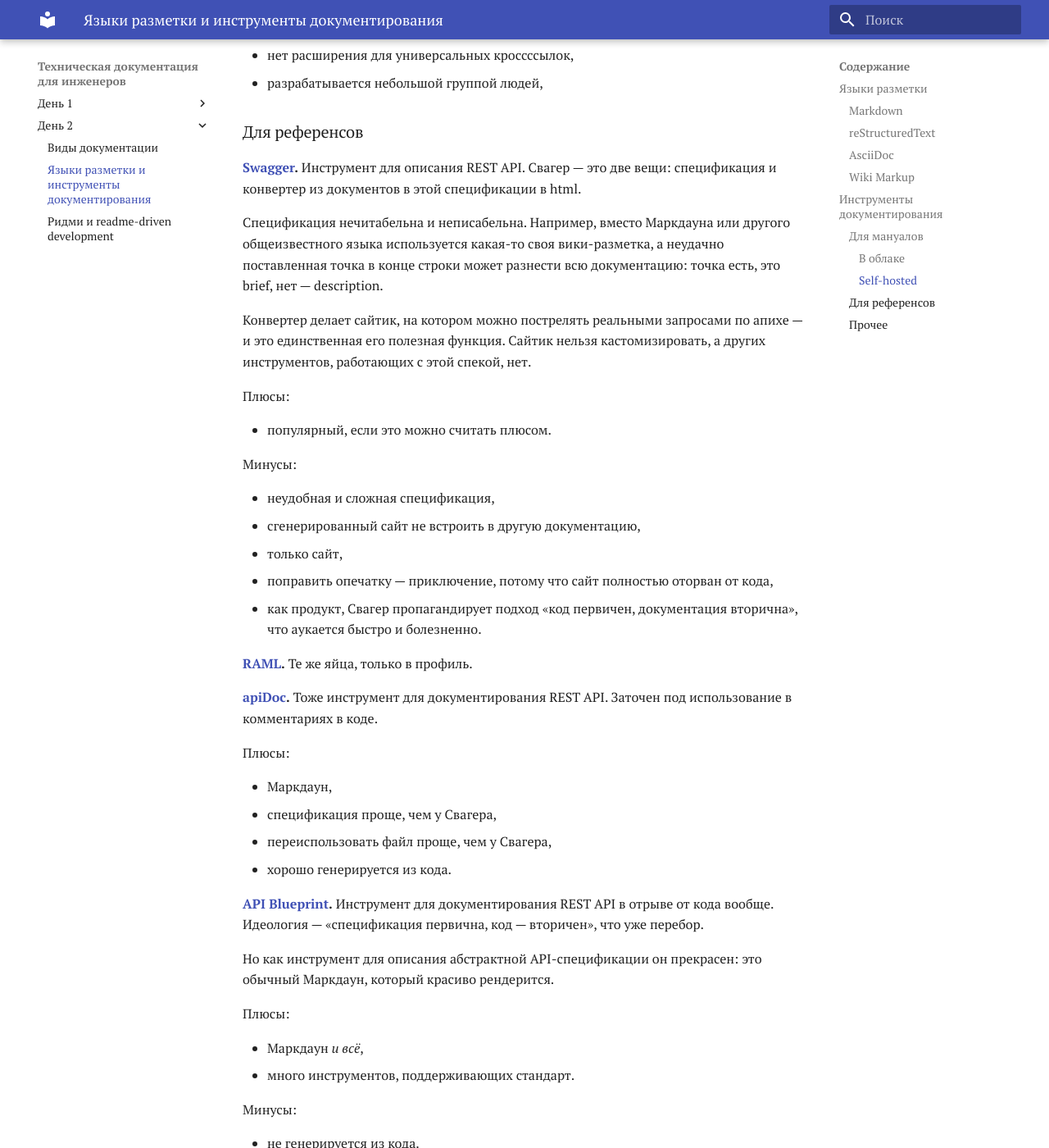
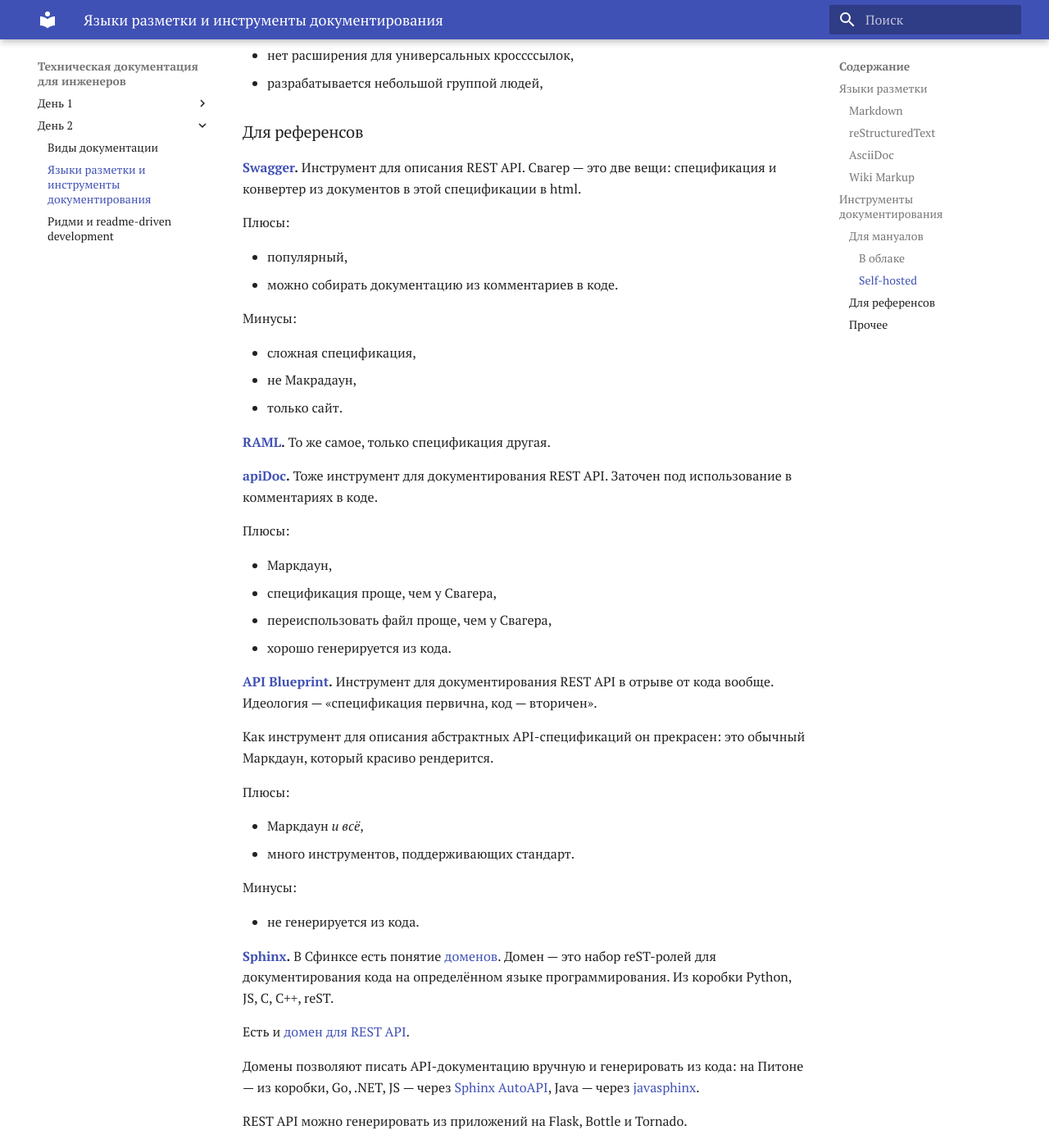
Before and after one commit to moigagoo/techdocs, an MkDocs documentation site: the page built from docs/day2/tools.md, in a window 1280 px wide and 1400 px high, scrolled down 10558 px. Shown: the whole window at 82% size. Built offline with MkDocs 1.6.1 and Material for MkDocs 9.7.7, drawn with Linux system fonts in a browser that asks for light colours; some web fonts are replaced; some of the changed text lies outside the part shown.

Commit message:
Small improvements.

```diff
--- a/docs/day2/tools.md
+++ b/docs/day2/tools.md
@@ -402,23 +402,18 @@
 
 **[Swagger](https://swagger.io/).** Инструмент для описания REST API. Свагер — это две вещи: спецификация и конвертер из документов в этой спецификации в html.
 
-Спецификация нечитабельна и неписабельна. Например, вместо Маркдауна или другого общеизвестного языка используется какая-то своя вики-разметка, а неудачно поставленная точка в конце строки может разнести всю документацию: точка есть, это brief, нет — description.
-
-Конвертер делает сайтик, на котором можно пострелять реальными запросами по апихе — и это единственная его полезная функция. Сайтик нельзя кастомизировать, а других инструментов, работающих с этой спекой, нет.
-
 Плюсы:
 
--   популярный, если это можно считать плюсом.
+-   популярный,
+-   можно собирать документацию из комментариев в коде.
 
 Минусы:
 
--   неудобная и сложная спецификация,
--   сгенерированный сайт не встроить в другую документацию,
--   только сайт,
--   поправить опечатку — приключение, потому что сайт полностью оторван от кода,
--   как продукт, Свагер пропагандирует подход «код первичен, документация вторична», что аукается быстро и болезненно.
+-   сложная спецификация,
+-   не Макрадаун,
+-   только сайт.
 
-**[RAML](https://raml.org/).** Те же яйца, только в профиль.
+**[RAML](https://raml.org/).** То же самое, только спецификация другая.
 
 **[apiDoc](http://apidocjs.com/).** Тоже инструмент для документирования REST API. Заточен под использование в комментариях в коде.
 
@@ -429,9 +424,9 @@
 -   переиспользовать файл проще, чем у Свагера,
 -   хорошо генерируется из кода.
 
-**[API Blueprint](https://apiblueprint.org/).** Инструмент для документирования REST API в отрыве от кода вообще. Идеология — «спецификация первична, код — вторичен», что уже перебор.
+**[API Blueprint](https://apiblueprint.org/).** Инструмент для документирования REST API в отрыве от кода вообще. Идеология — «спецификация первична, код — вторичен».
 
-Но как инструмент для описания абстрактной API-спецификации он прекрасен: это обычный Маркдаун, который красиво рендерится.
+Как инструмент для описания абстрактных API-спецификаций он прекрасен: это обычный Маркдаун, который красиво рендерится.
 
 Плюсы:
 
@@ -442,9 +437,13 @@
 
 -   не генерируется из кода.
 
-**[Sphinx](http://www.sphinx-doc.org/).** В Сфинксе есть понятие [доменов](http://www.sphinx-doc.org/en/latest/usage/restructuredtext/domains.html). Домен — это набор ролей для документирования кода на каком-то языке. Из коробки доступны: Python, JS, C, C++, reST, Math, Standard. Из пакетов ставятся другие языки. Есть и [домен для REST API](https://sphinxcontrib-httpdomain.readthedocs.io/en/stable/).
+**[Sphinx](http://www.sphinx-doc.org/).** В Сфинксе есть понятие [доменов](http://www.sphinx-doc.org/en/latest/usage/restructuredtext/domains.html). Домен — это набор reST-ролей для документирования кода на определённом языке программирования. Из коробки Python, JS, C, C++, reST.
 
-Домены позволяют писать удобную API-документацию вручную. Но Сфинкс ещё и генерирует документацию из кода: на Питоне — из коробки, Go, .NET, JS, Python — через [Sphinx AutoAPI](https://sphinx-autoapi.readthedocs.io/), на Java — через [javasphinx](https://bronto.github.io/javasphinx/). Даже REST API можно генерировать из кода, правда, только из приложений на Flask, Bottle и Tornado.
+Есть и [домен для REST API](https://sphinxcontrib-httpdomain.readthedocs.io/en/stable/).
+
+Домены позволяют писать API-документацию вручную и генерировать из кода: на Питоне — из коробки, Go, .NET, JS — через [Sphinx AutoAPI](https://sphinx-autoapi.readthedocs.io/), Java — через [javasphinx](https://bronto.github.io/javasphinx/).
+
+REST API можно генерировать из приложений на Flask, Bottle и Tornado.
 
 Плюсы:
 
@@ -472,16 +471,15 @@
 -   уродский дизайн из 90-х,
 -   уродский язык разметки,
 -   не подходит для документирования REST API,
--   не подходит для ручного документирования,
--   только сайт.
+-   не подходит для ручного документирования.
 
 
 ### Прочее
 
 Документация — это необязательно сайтик или документ. Кроме Readme, о котором следующее занятие, есть совсем альтернативные подходы. Расскажу об одном, который меня зацепил.
 
-[Компания Etsy разделила документацию на why docs и how docs](https://codeascraft.com/2018/10/10/etsys-experiment-with-immutable-documentation/). Первые меняются редко, их они ведут как обычную документацию. Вторые меняются постоянно, и их с сайта перенесли в Слак. Одна команда добавляет статью в хранилище, другая — ищет по добавленным статьям.
+[Компания Etsy разделила документацию на why docs и how docs](https://codeascraft.com/2018/10/10/etsys-experiment-with-immutable-documentation/). Первые меняются редко, их ведут как обычную документацию. Вторые меняются постоянно, и их с сайта перенесли в Slack. Одна команда добавляет статью в хранилище, другая — ищет по добавленным статьям.
 
-В качестве эксперимента я сделал приложения для Слака и поставил его в своей команде. Выглядит это так. Пишешь в чат: «/как зайти на прод такого-то сервиса?». «/как» — это команда, которая ищет по запросу в базе знаний. Чтобы добавить ответ, пишешь: «/так зайти на прод такого-то сервиса» или «/вот как зайти на прод такого-то сервиса». Ответы с высоким рейтингом показываются выше, среди равных приоритет у свежих.
+В качестве эксперимента я сделал приложения для Слака и поставил его в своей команде. Чтобы поискать по базе знаний, пишем в чат: «/как зайти на прод такого-то сервиса?». Чтобы добавить ответ: «/так зайти на прод такого-то сервиса».
 
-Скажу честно: пользуемся мало, но всё равно прикольно. Попробуйте! Экспериментируйте!
+Пробуйте новые формы, экспериментируйте. Правил нет, деление на мануалы и референсы — условность из старых времён. Сейчас можно всё.
```
Also changed, not shown: other parts of docs/day2/tools.md (+1 -1 lines), docs/day1/document.md (+1 -1 lines), docs/day1/sentences.md (+0 -7 lines), docs/day1/words.md (+13 -10 lines), docs/day2/rdd.md (+6 -1 lines).
